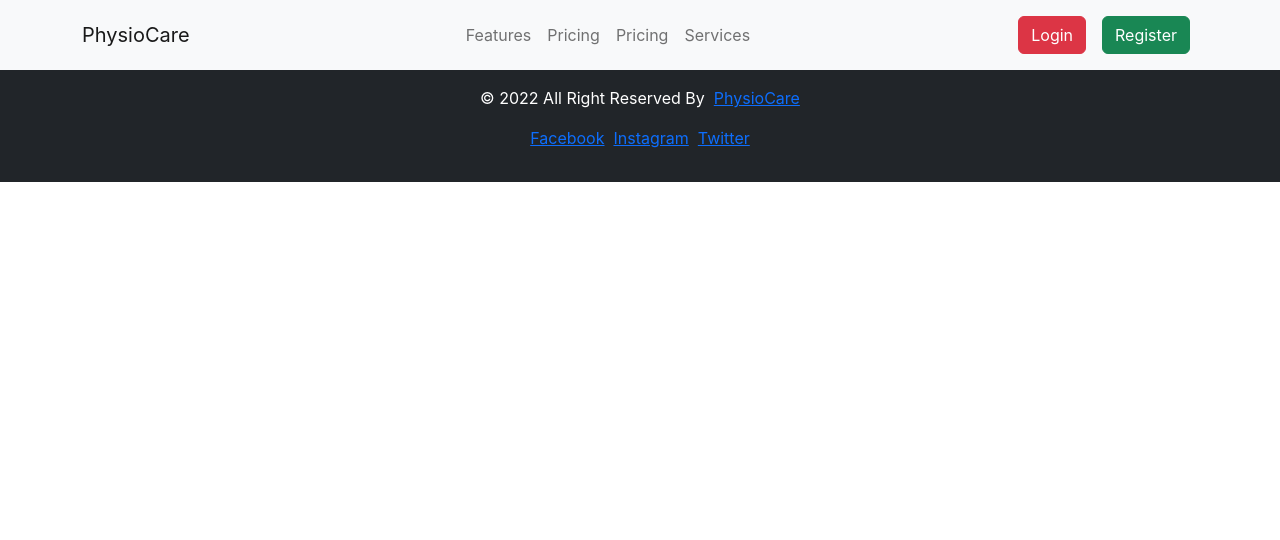
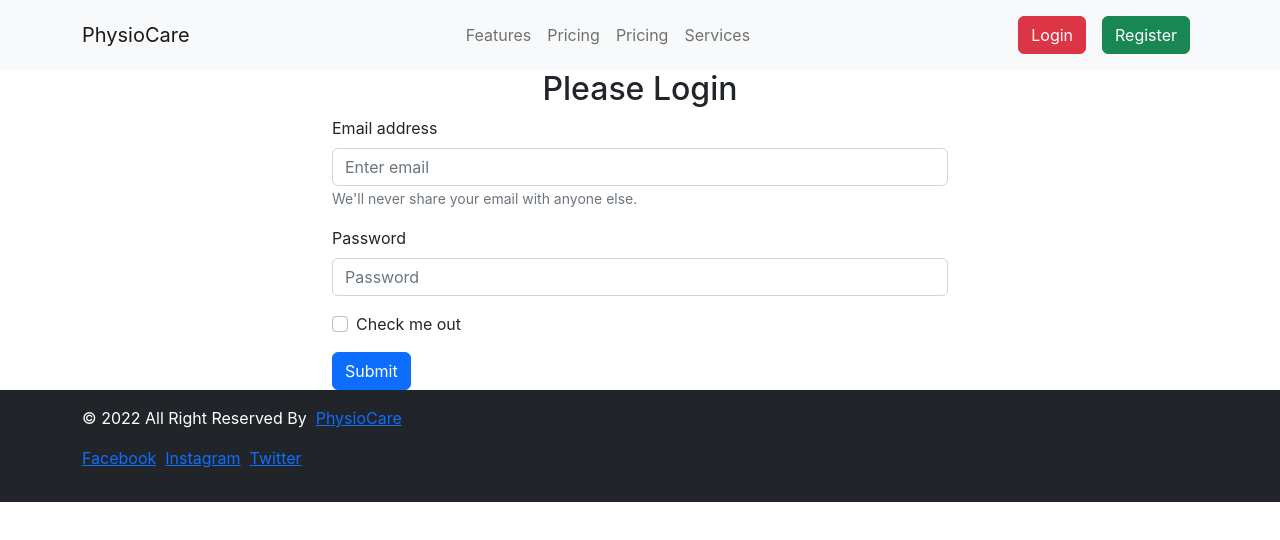
Before and after one commit to itamim345/PhysioCare, a React (Create React App) app: page /login in a window 1280 px wide. Shown: the top 540 px of the page. Built offline with nearby package versions, Linux system fonts and the light colour scheme.

Commit message:
Added registration form and got the reference in console wih other file simple changes

```diff
--- a/src/App.css
+++ b/src/App.css
@@ -1,4 +1,4 @@
-.App {
+/* .App {
   text-align: center;
 }
 
@@ -35,4 +35,4 @@
   to {
     transform: rotate(360deg);
   }
-}
+} */
--- a/src/App.js
+++ b/src/App.js
@@ -5,6 +5,7 @@
 import {BrowserRouter, Route, Routes} from 'react-router-dom';
 import MyServices from './Pages/MyServices/MyServices';
 import BookingPage from './Pages/BookingPage/BookingPage';
+import Login from './Pages/Login/Login';
 
 function App() {
     return (
@@ -15,6 +16,7 @@
                     <Route path='/' element={<Home/>}/>
                     <Route path='/services' element={<MyServices />} />
                     <Route path='/booking/:bookingId' element={<BookingPage />} />
+                    <Route path='/login' element={<Login/>}/>
                 </Routes>
                 <Footer/>
             </BrowserRouter>
--- /dev/null
+++ b/src/Pages/Login/Login.js
@@ -0,0 +1,40 @@
+import React from "react";
+import { Button, Form } from "react-bootstrap";
+import { useRef } from "react";
+
+export default function Login() {
+    const emailRef = useRef();
+    const passRef = useRef();
+
+    const handleSubmit = (event) => {
+        event.preventDefault();
+        const email = emailRef.current.value;
+        const password = passRef.current.value;
+        console.log(email,password)
+    }
+  return (
+    <div className="container w-50 mx-auto">
+      <h2 className="text-center">Please Login</h2>
+      <Form onSubmit={handleSubmit}>
+        <Form.Group className="mb-3" controlId="formBasicEmail">
+          <Form.Label>Email address</Form.Label>
+          <Form.Control ref={emailRef} type="email" placeholder="Enter email" />
+          <Form.Text className="text-muted">
+            We'll never share your email with anyone else.
+          </Form.Text>
+        </Form.Group>
+
+        <Form.Group className="mb-3" controlId="formBasicPassword">
+          <Form.Label>Password</Form.Label>
+          <Form.Control ref={passRef} type="password" placeholder="Password" />
+        </Form.Group>
+        <Form.Group className="mb-3" controlId="formBasicCheckbox">
+          <Form.Check type="checkbox" label="Check me out" />
+        </Form.Group>
+        <Button variant="primary" type="submit">
+          Submit
+        </Button>
+      </Form>
+    </div>
+  );
+}
--- a/src/own-comp/Header/Header.js
+++ b/src/own-comp/Header/Header.js
@@ -25,7 +25,7 @@
                             <Nav.Link as={Link} to="services">Services</Nav.Link>
                         </Nav>
                         <Nav>
-                            <Nav.Link href="#deets">
+                            <Nav.Link as={Link} to="/login">
                                 <Button variant="danger">Login</Button>{' '}</Nav.Link>
                             <Nav.Link href="#deets">
                                 <Button variant="success">Register</Button>{' '}</Nav.Link>
```
